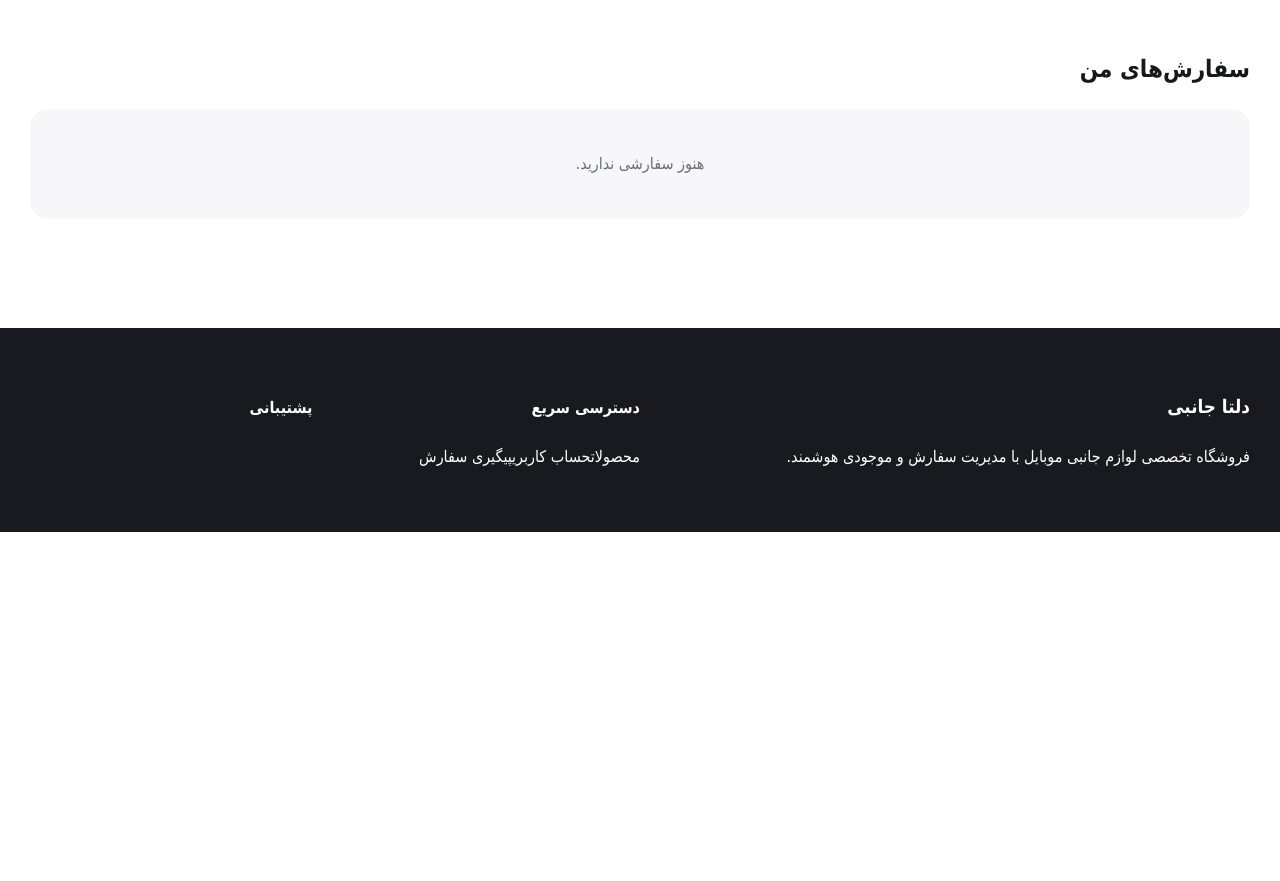
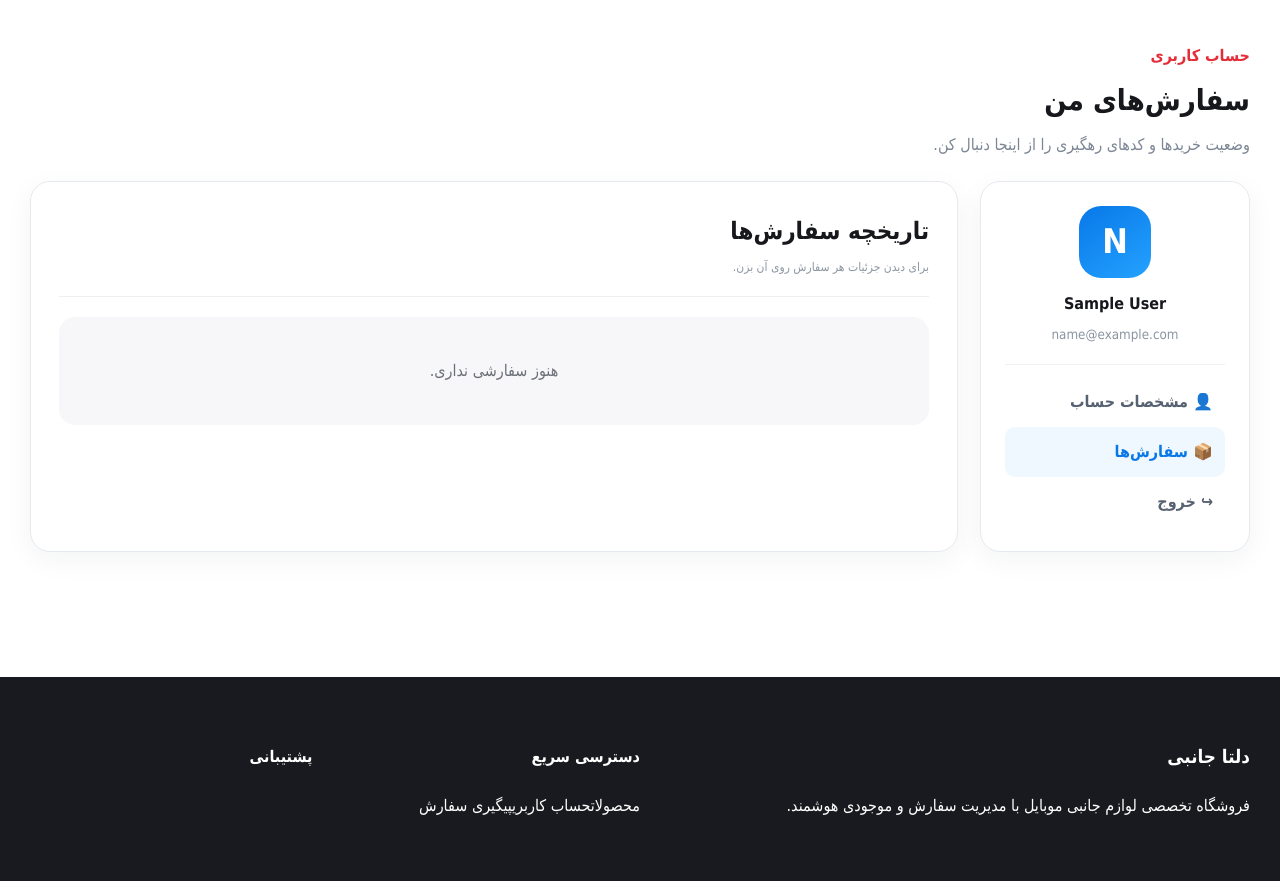
Before and after one commit to deltashopsiavash/deltajanebi, a Django app: page /account/orders/ in a window 1280 px wide. Shown: the part 192-1073 px from the top of the page. Before the commit the page ends 724 px from the top, so only its background shows below. Run offline with Django 5.2, Linux system fonts and the light colour scheme; the visitor is signed in with stand-in values (Sample User, id 1); data comes from the database, SQL or seed files in the repository; data that the repository does not hold is empty.

Commit message:
feat: integrate orders into account center navigation

```diff
--- a/templates/shop/orders.html
+++ b/templates/shop/orders.html
@@ -1 +1,14 @@
-{% extends 'base.html' %}{% block content %}<section class="wrap page"><h1>سفارش‌های من</h1><div class="orders">{% for o in orders %}<a href="{% url 'account_order_detail' o.id %}"><b>سفارش #{{ o.id }}</b><span>{{ o.get_status_display }}</span><strong>{{ o.total|floatformat:0 }} تومان</strong></a>{% empty %}<div class="empty">هنوز سفارشی ندارید.</div>{% endfor %}</div></section>{% endblock %}
+{% extends 'base.html' %}
+{% block title %}سفارش‌های من | {{ store_settings.store_name }}{% endblock %}
+{% block content %}
+<section class="wrap account-center">
+  <div class="account-page-head"><div><span class="eyebrow">حساب کاربری</span><h1>سفارش‌های من</h1><p>وضعیت خریدها و کدهای رهگیری را از اینجا دنبال کن.</p></div></div>
+  <div class="account-layout">
+    <aside class="account-side-card">
+      <div class="account-avatar">{{ user.email|first|upper }}</div><strong>{{ user.get_full_name|default:'کاربر فروشگاه' }}</strong><small>{{ user.email }}</small>
+      <nav><a href="{% url 'account_profile' %}">👤 مشخصات حساب</a><a class="active" href="{% url 'account_orders' %}">📦 سفارش‌ها</a><form method="post" action="{% url 'logout' %}">{% csrf_token %}<button type="submit">↪ خروج</button></form></nav>
+    </aside>
+    <div class="account-main-card"><div class="account-card-title"><h2>تاریخچه سفارش‌ها</h2><p>برای دیدن جزئیات هر سفارش روی آن بزن.</p></div><div class="orders">{% for o in orders %}<a href="{% url 'account_order_detail' o.id %}"><b>سفارش #{{ o.id }}</b><span>{{ o.get_status_display }}</span><strong>{{ o.total|floatformat:0 }} تومان</strong></a>{% empty %}<div class="empty">هنوز سفارشی نداری.</div>{% endfor %}</div></div>
+  </div>
+</section>
+{% endblock %}
```
